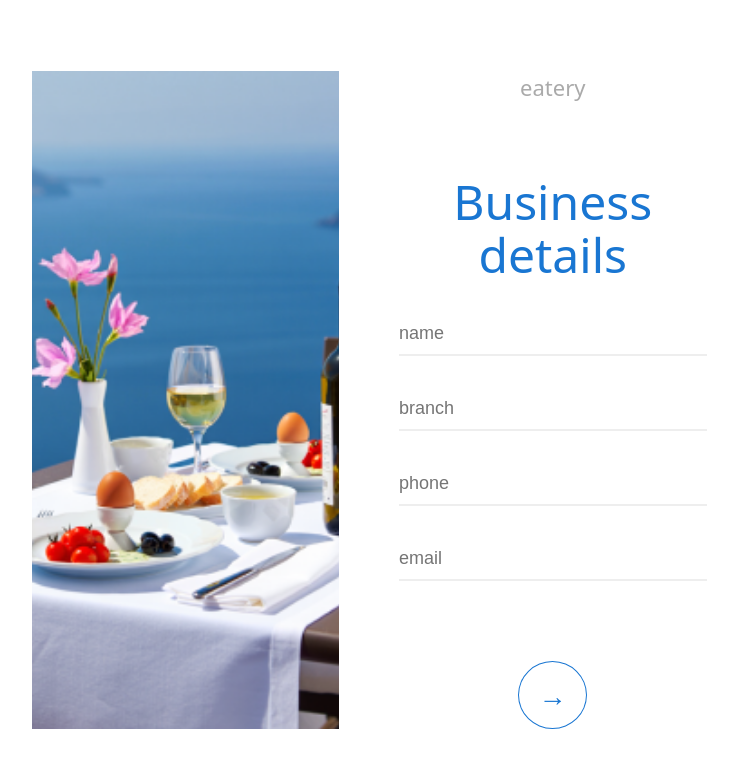
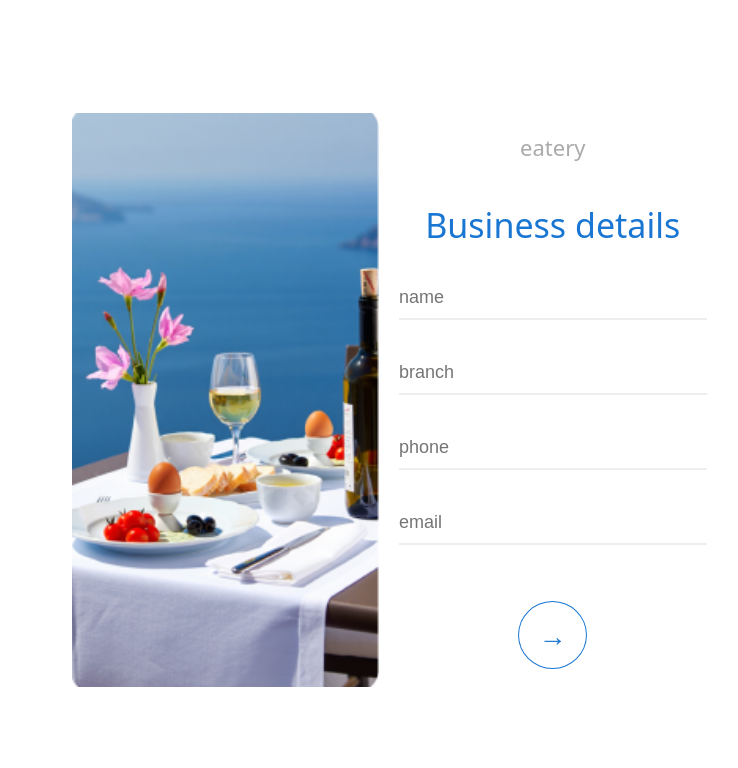
Before and after one commit to tugawe/tugwe-feedbck-webpge, a React (Vite) app: page /business-details in a window 1280 px wide. Shown: the top 768 px of the page, without its empty margins (241-979 px from the left). Built offline with nearby package versions, Linux system fonts and the light colour scheme.

Commit message:
fixing typo

```diff
--- a/src/pages/BusinessDetailsPage.tsx
+++ b/src/pages/BusinessDetailsPage.tsx
@@ -26,17 +26,17 @@ const BusinessDetailsPage: React.FC = () => {
         />
       </div>
       {/* Right: Content */}
-      <div style={{ flex: 1, display: "flex", flexDirection: "column", alignItems: "center", justifyContent: "center", padding: "0 60px" }}>
+      <div style={{ flex: 1, display: "flex", flexDirection: "column", alignItems: "center", justifyContent: "center", padding: "0 20px" }}>
         {/* Tabs */}
-        <div style={{ display: "flex", gap: 24, marginBottom: 40, justifyContent: "center", width: "100%" }}>
+        <div style={{ display: "flex", gap: 24, marginBottom: 20, justifyContent: "center", width: "100%" }}>
           <span style={{ color: "#aaa", fontSize: 22, fontWeight: 400 }}>eatery</span>
         </div>
         {/* Title */}
-        <h1 style={{ fontSize: 48, fontWeight: 400, color: "#1976d2", marginBottom: 32, lineHeight: 1.1 }}>
+        <h1 style={{ fontSize: 34, fontWeight: 400, color: "#1976d2", marginBottom: 32, lineHeight: 1.1 }}>
           Business details
         </h1>
         {/* Form */}
-        <form onSubmit={handleNext} style={{ width: "100%", maxWidth: 420, marginBottom: 48 }}>
+        <form onSubmit={handleNext} style={{ width: "100%", maxWidth: 420, marginBottom: 24}}>
           <input
             name="name"
             value={form.name}
```
